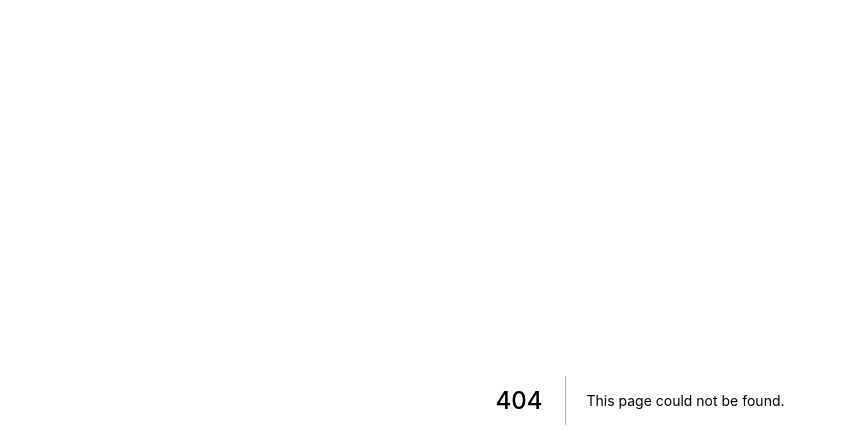
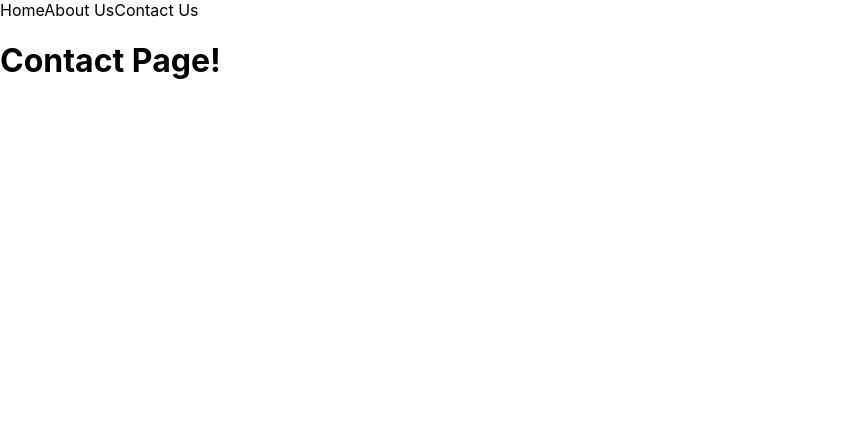
Before and after one commit to jyoti-wp/next-js-app, a Next.js app: page /contact-us in a window 1280 px wide. Before the commit this address had no page. Shown: the top 448 px of the page, without its empty margins (0-846 px from the left). Built offline with nearby package versions, Linux system fonts and the light colour scheme.

Commit message:
navigation bar update

```diff
--- /dev/null
+++ b/pages/contact-us.js
@@ -0,0 +1,13 @@
+import Layout from "../src/components/layout";
+
+function Contact() {
+    return (
+        <Layout>
+            <h1>
+        Contact Page!
+      </h1>
+        </Layout>
+    )
+}
+
+export default Contact
--- /dev/null
+++ b/src/components/header/nav.js
@@ -0,0 +1,20 @@
+import Link from 'next/link'
+
+function Nav() {
+    return(
+        <nav>
+            <Link href="/">
+                <a>Home</a>
+            </Link>
+            <Link href="/about">
+                <a>About Us</a>
+            </Link>
+            <Link href="/contact-us">
+                <a>Contact Us</a>
+            </Link>
+
+        </nav>
+    )
+}
+
+export default Nav
--- /dev/null
+++ b/src/components/layout/index.js
@@ -0,0 +1,11 @@
+import Nav from '../header/nav'
+
+function Layout({children}) {
+    return (
+        <div>
+            <Nav />
+            {children}
+        </div>
+    )
+}
+export default Layout
```
Also changed, not shown: pages/about.js (added, +14 -0 lines), pages/index.js (+8 -54 lines).
